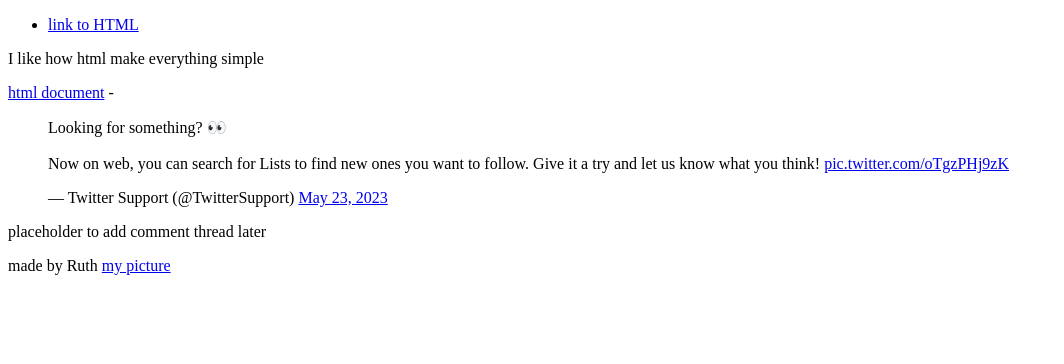
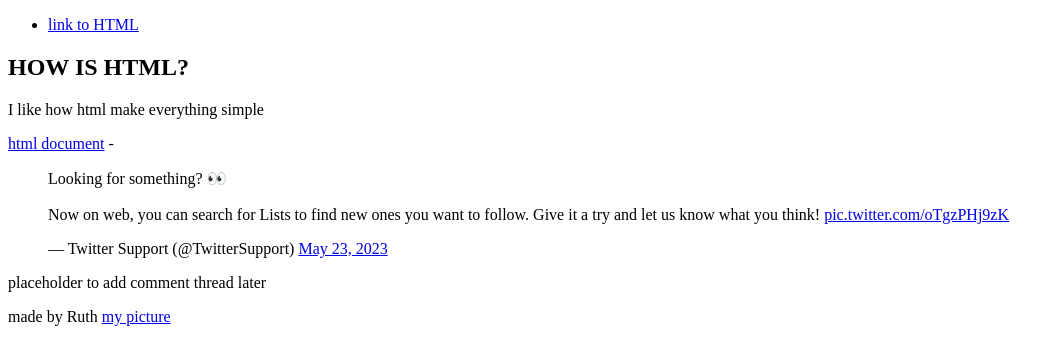
Before and after one commit to Ruthuwamahoro/alu-web-development, a plain HTML site: page html_basic/tweets.html in a window 1280 px wide. Shown: the whole page, without its empty margins (0-1064 px from the left). Drawn offline with Linux system fonts and the light colour scheme.

Commit message:
making cool website

```diff
--- a/html_basic/tweets.html
+++ b/html_basic/tweets.html
@@ -14,9 +14,10 @@
     </header>
     <main>
         <article>
+            <h1>HOW IS HTML?</h1>
             <p>I like how html make everything simple</p>
             <a href="index.html">html document</a>
--           <blockquote class="twitter-tweet"><p lang="en" dir="ltr">Looking for something? 👀<br><br>Now on web, you can search for Lists to find new ones you want to follow. Give it a try and let us know what you think! <a href="https://t.co/oTgzPHj9zK">pic.twitter.com/oTgzPHj9zK</a></p>&mdash; Twitter Support (@TwitterSupport) <a href="https://twitter.com/TwitterSupport/status/1661007164444676097?ref_src=twsrc%5Etfw">May 23, 2023</a></blockquote> <script async src="https://platform.twitter.com/widgets.js" charset="utf-8"></script>
+-           <blockquote class="twitter-tweet"><p lang="en" dir="ltr">Looking for something? 👀<br><br>Now on web, you can search for Lists to find new ones you want to follow. Give it a try and let us know what you think! <a href="https://t.co/oTgzPHj9zK">pic.twitter.com/oTgzPHj9zK</a></p>&mdash; Twitter Support (@TwitterSupport) <a href="https://twitter.com/TwitterSupport/status/1661007164444676097?ref_src=twsrc%5Etfw">May 23, 2023</a></blockquote> <script async src="https://platform.twitter.com/widgets.js" ></script>
         </article>
         <aside>
             <p>placeholder to add comment thread later</p>
```
